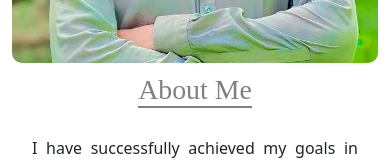
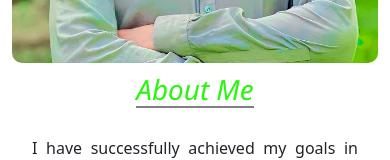
Before and after one commit to abdulRahman3070/mern-portfolio-app, a React (Create React App) app in the folder client/: page / in a window 390 px wide. Shown: the part 653-813 px from the top of the page. Built offline with nearby package versions, Linux system fonts and the light colour scheme.

Commit message:
Changes Some Files to be Responsive

```diff
--- a/client/src/pages/About/About.js
+++ b/client/src/pages/About/About.js
@@ -12,7 +12,7 @@ const About = () => {
             <img src={profilePic} alt="profile_pic" />
           </div>
           <div className="col-md-6 col-xl-6 col-lg-6 col-xs-12 about-content">
-            <h1>About Me</h1>
+            <h1><i>About Me</i></h1>
             <p>
               I have successfully achieved my goals in my life, I am going to
               present my qualification and personal information.
--- a/client/src/pages/About/about.css
+++ b/client/src/pages/About/about.css
@@ -20,8 +20,8 @@
 }
 
 .about-content h1 {
-  color: gray;
-  font-family: cursive;
+  color: rgb(40, 247, 12);
+  font-family: 'Segoe UI', Tahoma, Geneva, Verdana, sans-serif;
   border-bottom: 2px solid gray;
   text-align: center;
 }
--- a/client/src/pages/Home/Home.js
+++ b/client/src/pages/Home/Home.js
@@ -46,7 +46,7 @@ const Home = () => {
             <div className="home-buttons">
               <a
                 className="btn btn-hire"
-                href="https://api.whatsapp.com/send?phone=+923043637810"
+                href="https://api.whatsapp.com/send?phone=923043637810"
                 rel="noreferrer"
                 target="_blank"
               >
--- a/client/src/pages/Techstack/teckstack.css
+++ b/client/src/pages/Techstack/teckstack.css
@@ -29,7 +29,7 @@
     rgba(0, 0, 0, 0.17) 0px 12px 13px, rgba(0, 0, 0, 0.09) 0px -3px 5px;
   background-color: #138781;
   color: white;
-  transition: 1s;
+  transition: 0.3s;
 }
 
 /* =============================== */
--- a/client/src/pages/WorkExp/workexp.css
+++ b/client/src/pages/WorkExp/workexp.css
@@ -1,6 +1,6 @@
 .work {
   background-color: #1387812a;
-  margin-left: 140px;
+  margin-left: 200px;
 }
 
 .work-exp {
```
